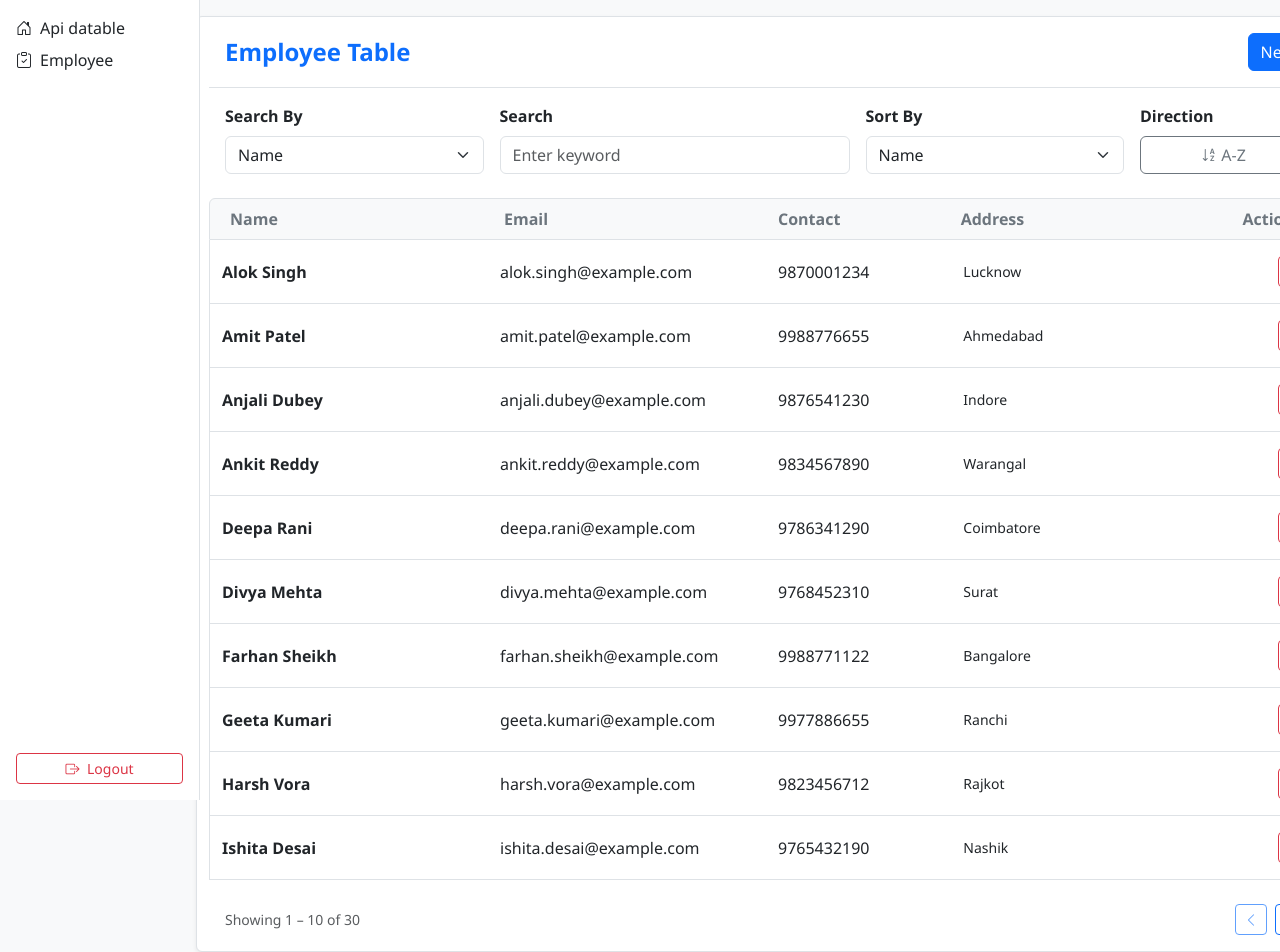
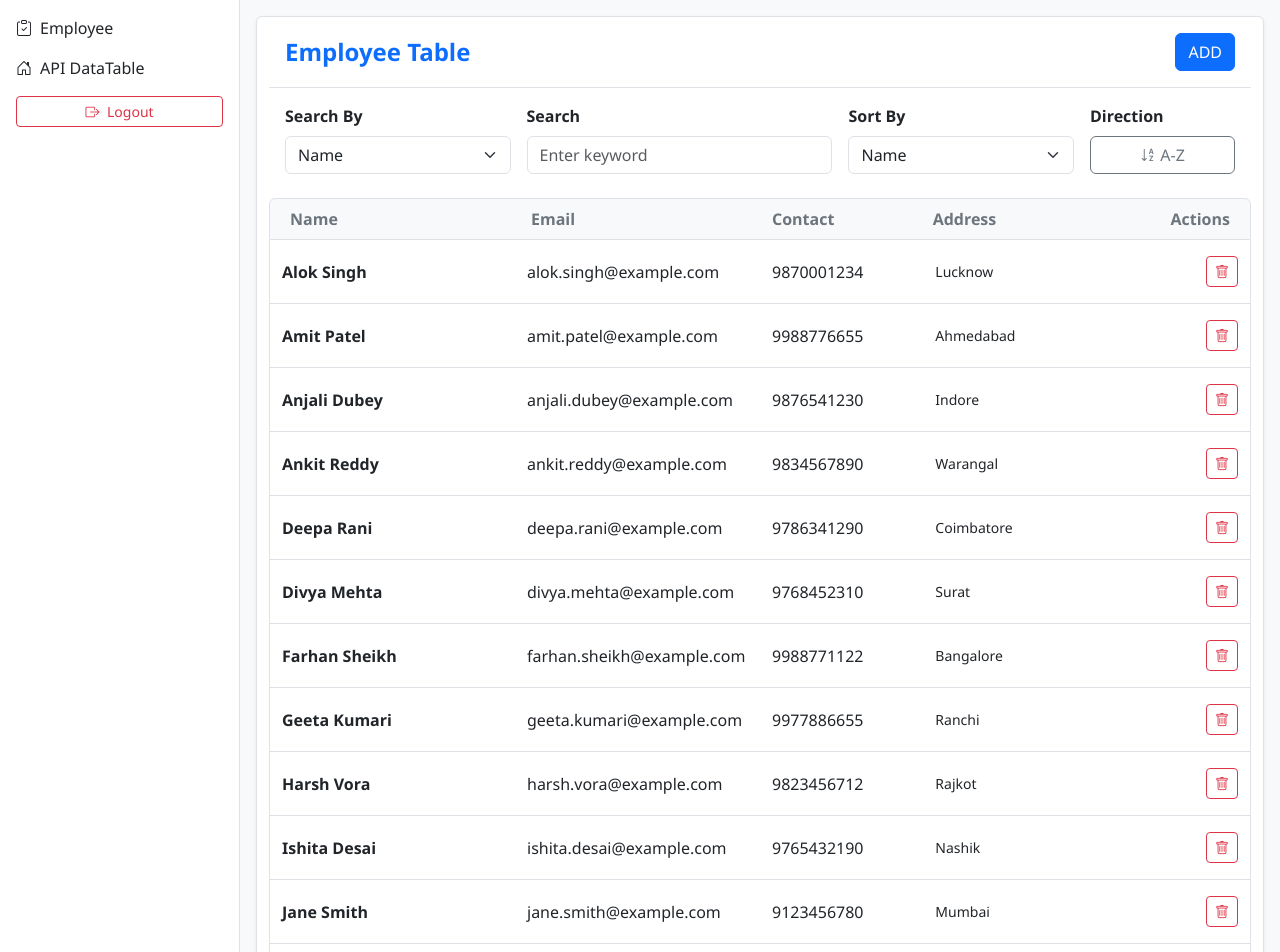
Before and after one commit to sanjaykp26/employee-app, an Angular app: page /employee in a window 1280 px wide. Shown: the top 952 px of the page. Built offline with nearby package versions, Linux system fonts and the light colour scheme; sample sign-in values are in the browser's storage.

Commit message:
final commit

```diff
--- a/src/app/add-employee/add-employee.component.html
+++ b/src/app/add-employee/add-employee.component.html
@@ -28,6 +28,10 @@
       <small class="text-danger" *ngIf="submitted && f['address'].errors?.['required']">Address is required</small>
     </div>
 
-    <button class="btn btn-primary" type="submit">Submit</button>
+    <div class="d-flex justify-content-between mt-4">
+      <button class="btn btn-outline-danger" type="button" (click)="onCancel()">Cancel</button>
+      <button class="btn btn-outline-primary" type="submit">Submit</button>
+    </div>
+
   </form>
 </div>
--- a/src/app/add-employee/add-employee.component.ts
+++ b/src/app/add-employee/add-employee.component.ts
@@ -1,5 +1,5 @@
 import { CommonModule } from '@angular/common';
-import { Component } from '@angular/core';
+import { Component, inject } from '@angular/core';
 import { FormBuilder, FormGroup, FormsModule, ReactiveFormsModule, Validators } from '@angular/forms';
 import { Router } from '@angular/router';
 import { EmployeeService } from '../services/employee.service';
@@ -14,7 +14,9 @@ export class AddEmployeeComponent {
   employeeForm!: FormGroup;
   submitted = false;
 
-  constructor(private fb: FormBuilder,private empService: EmployeeService, private router: Router) {}
+  private fb = inject(FormBuilder);
+  private empService = inject(EmployeeService);
+  private router = inject(Router);
 
   ngOnInit(): void {
     this.employeeForm = this.fb.group({
@@ -35,9 +37,10 @@ export class AddEmployeeComponent {
 
     this.empService.addEmployee(this.employeeForm.value);
 
-
-
-    alert('Employee added successfully!');
     this.router.navigate(['/employee']);
   }
+  onCancel(): void {
+    this.router.navigate(['/employee']);
+  }
+
 }
--- a/src/app/employee/pages/employee-list/employee-list.component.ts
+++ b/src/app/employee/pages/employee-list/employee-list.component.ts
@@ -2,6 +2,7 @@ import { Component, inject } from '@angular/core';
 import { EmployeeService } from '../../services/employee.service';
 import { CommonModule } from '@angular/common';
 import { FormsModule } from '@angular/forms';
+import { User } from '../../models/data';
 
 @Component({
   selector: 'app-employee-list',
@@ -10,8 +11,8 @@ import { FormsModule } from '@angular/forms';
   styleUrl: './employee-list.component.css'
 })
 export class EmployeeListComponent {
-  users: any[] = [];
-  displayedEmployees: any[] = [];
+  users: User[] = [];
+  displayedEmployees: User[] = [];
   currentPage = 1;
   pageSize = 15;
 
@@ -50,7 +51,7 @@ export class EmployeeListComponent {
     });
   }
 
-  get filteredUsers(): any[] {
+  get filteredUsers(): User[] {
     const keyword = this.searchText.toLowerCase();
     const filtered = this.users.filter((user: any) => {
       const value = this.resolveValue(user, this.searchField)?.toString().toLowerCase() ?? '';
@@ -108,7 +109,7 @@ export class EmployeeListComponent {
     this.updatePagination();
   }
 
-  deleteUser(userToDelete: any): void {
+  deleteUser(userToDelete: User): void {
     this.users = this.users.filter(user => user !== userToDelete);
     this.updatePagination();
   }
--- a/src/app/list-view/list-view.component.html
+++ b/src/app/list-view/list-view.component.html
@@ -1,8 +1,8 @@
-<div class="container border rounded bg-white shadow-sm" style="margin-left: 180px;">
+<div class="container border rounded bg-white shadow-sm" >
 
   <div class="d-flex justify-content-between align-items-center p-3 border-bottom">
     <h4 class="fw-bold text-primary mb-0">Employee Table</h4>
-    <button class="btn btn-primary" (click)="open()">New</button>
+    <button class="btn btn-primary" (click)="open()">ADD</button>
   </div>
 
 
@@ -70,7 +70,8 @@
   </div>
 
 
-  <div class="d-flex justify-content-between align-items-center mt-4 px-3 pb-3">
+  <div class="d-flex flex-column flex-md-row justify-content-center align-items-center gap-2 mt-3 px-3 pb-3 text-center">
+
     <div class="text-muted small">
       Showing {{ getStartIndex() + 1 }} – {{ getEndIndex() }} of {{ filteredEmployees.length }}
     </div>
@@ -82,5 +83,6 @@
         <i class="bi bi-chevron-right"></i>
       </button>
     </div>
+
   </div>
 </div>
--- a/src/app/list-view/list-view.component.ts
+++ b/src/app/list-view/list-view.component.ts
@@ -20,8 +20,8 @@ export class ListViewComponent {
   sortDirection: 'asc' | 'desc' = 'asc';
   currentPage = 1;
   searchField: string = 'name';
-  displayedEmployees: any[] = [];
-  pageSize = 10;
+  displayedEmployees: Employee[] = [];
+  pageSize = 15;
 
   ngOnInit(): void {
     this.empService.employees$.subscribe((emps) => {
@@ -61,13 +61,27 @@ export class ListViewComponent {
     this.displayedEmployees = this.filteredEmployees.slice(start, end);
   }
 
+
+  getStartIndexForPage(page: number): number {
+    if (page <= 1) return 0;
+    return 15 + (page - 2) * 10;
+  }
+
+  getEndIndexForPage(page: number): number {
+    return this.getStartIndexForPage(page) + this.getPageSize(page);
+  }
+  getPageSize(page: number): number {
+    return page === 1 ? 15 : 10;
+  }
   getStartIndex(): number {
-    return (this.currentPage - 1) * this.pageSize;
+    return this.getStartIndexForPage(this.currentPage);
   }
 
   getEndIndex(): number {
-    return this.getStartIndex() + this.pageSize;
+    const end = this.getEndIndexForPage(this.currentPage);
+    return end > this.filteredEmployees.length ? this.filteredEmployees.length : end;
   }
+
 
   nextPage(): void {
     if (this.getEndIndex() < this.filteredEmployees.length) {
--- a/src/app/sidebar/sidebar.component.html
+++ b/src/app/sidebar/sidebar.component.html
@@ -1,35 +1,39 @@
-<div class="d-flex" style="min-height: 100vh; overflow: hidden;">
-  <!-- Sidebar -->
-  <div class="sidebar bg-white border-end d-flex flex-column justify-between" style="width: 200px;">
+<div class="d-flex flex-column flex-md-row min-vh-100 overflow-hidden">
+  <nav
+    class="bg-white border-end p-3 w-100 w-md-25"
+    [ngClass]="{ 'd-none': !sidebarVisible && isSmallScreen }"
+    style="max-width: 240px"
+  >
+    <ul class="list-unstyled">
+      <li class="mb-3">
+        <a routerLink="/employee" class="text-decoration-none text-dark d-flex align-items-center">
+          <i class="bi bi-clipboard-check me-2"></i> Employee
+        </a>
+      </li>
+      <li class="mb-3">
+        <a routerLink="/apidatatable" class="text-decoration-none text-dark d-flex align-items-center">
+          <i class="bi bi-house-door me-2"></i> API DataTable
+        </a>
+      </li>
+    </ul>
 
-    <!-- Top Menu -->
-    <div class="flex-grow-1">
-      <ul class="list-unstyled p-3">
-        <li class="mb-2">
-          <a routerLink="/apidatatable" class="text-decoration-none text-dark d-flex align-items-center">
-            <i class="bi bi-house-door me-2"></i> Api datable
-          </a>
-        </li>
-        <li class="mb-2">
-          <a routerLink="/employee" class="text-decoration-none text-dark d-flex align-items-center">
-            <i class="bi bi-clipboard-check me-2"></i> Employee
-          </a>
-        </li>
-      </ul>
-    </div>
-
-    <!-- 🔓 Logout Button at Bottom -->
-    <div class="p-3" style="position: absolute; bottom: 0; width: 100%;">
+    <div class="mt-auto">
       <button class="btn btn-outline-danger btn-sm w-100" (click)="logout()">
         <i class="bi bi-box-arrow-right me-1"></i> Logout
       </button>
     </div>
-  </div>
+  </nav>
 
 
   <div class="flex-grow-1 d-flex flex-column">
 
-    <div class="p-3">
+    <div class="d-md-none p-2 border-bottom bg-white d-flex justify-content-between align-items-center">
+      <button class="btn btn-sm btn-outline-primary" (click)="toggleSidebar()">
+        <i class="bi bi-list"></i>
+      </button>
+    </div>
+
+    <div class="p-3 flex-grow-1 overflow-auto">
       <router-outlet></router-outlet>
     </div>
   </div>
--- a/src/app/sidebar/sidebar.component.ts
+++ b/src/app/sidebar/sidebar.component.ts
@@ -1,20 +1,34 @@
-import { Component } from '@angular/core';
+import { Component, HostListener } from '@angular/core';
 import { Router, RouterModule, RouterOutlet } from "@angular/router";
 import { AuthService } from '../services/auth.services';
+import { CommonModule } from '@angular/common';
 
 @Component({
   selector: 'app-sidebar',
-  imports: [RouterOutlet,RouterModule],
+  imports: [RouterOutlet,RouterModule,CommonModule],
   templateUrl: './sidebar.component.html',
   styleUrl: './sidebar.component.css'
 })
 export class SidebarComponent {
-  isCollapsed = false;
+  sidebarVisible = true;
 
   constructor(private router: Router,private authservice:AuthService) {}
 
-  toggleSidebar(): void {
-    this.isCollapsed = !this.isCollapsed;
+  isSmallScreen = false;
+
+  @HostListener('window:resize')
+  onResize() {
+    this.isSmallScreen = window.innerWidth < 768;
+    if (this.isSmallScreen) this.sidebarVisible = false;
+    else this.sidebarVisible = true;
+  }
+
+  ngOnInit() {
+    this.onResize();
+  }
+
+  toggleSidebar() {
+    this.sidebarVisible = !this.sidebarVisible;
   }
 
   logout(): void {
```
Also changed, not shown: src/app/employee/models/data.ts (+11 -0 lines), src/app/employee/pages/employee-list/employee-list.component.html (+25 -15 lines), src/app/login/login.component.html (+38 -23 lines).
